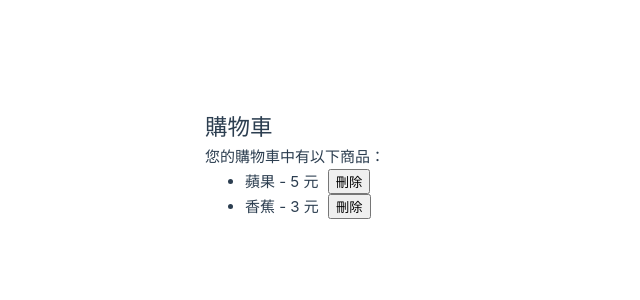
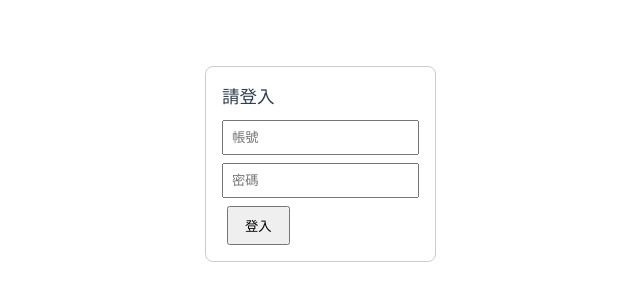
Before and after one commit to JerryChang0504/20250524vue3, a Vue app: page / in a window 1280 px wide. Shown: the part 236-536 px from the top of the page, without its empty margins (435-1075 px from the left). Built offline with nearby package versions, Linux system fonts and the light colour scheme.

Commit message:
src/components/ConditionalRendering.vue

```diff
--- a/src/App.vue
+++ b/src/App.vue
@@ -13,6 +13,7 @@ import TermsAgreement from './components/TermsAgreement.vue';
 import VbindStyle from './components/VbindStyle.vue';
 import VbindClass from './components/VbindClass.vue';
 import VifDemo from './components/VifDemo.vue'
+import ConditionalRendering from './components/ConditionalRendering.vue'
 const userDate = { name: 'Mary', age: 18 }
 
 </script>
@@ -28,7 +29,8 @@ const userDate = { name: 'Mary', age: 18 }
   </header>
 
   <main>
-    <VifDemo />
+    <ConditionalRendering />
+    <!-- <VifDemo /> -->
     <!-- <VbindClass /> -->
     <!-- <TermsAgreement /> -->
     <!-- <VbindClass /> -->
--- /dev/null
+++ b/src/components/ConditionalRendering.vue
@@ -0,0 +1,90 @@
+<template>
+    <div class="container">
+        <!-- 顯示登入表單 -->
+        <div v-if="!isLoggedIn">
+            <h3>請登入</h3>
+            <input v-model="username" placeholder="帳號" />
+            <input v-model="password" type="password" placeholder="密碼" />
+            <button @click="login">登入</button>
+            <p v-if="errorMsg" class="error">{{ errorMsg }}</p>
+        </div>
+
+        <!-- 登入後顯示身份內容 -->
+        <div v-else>
+            <div v-if="role === 'admin'">
+                <h2>👑 歡迎管理員 {{ username }}</h2>
+                <p>這是管理後台畫面。</p>
+            </div>
+
+            <div v-else-if="role === 'user'">
+                <h2>👤 歡迎會員 {{ username }}</h2>
+                <p>這是會員專區。</p>
+            </div>
+
+            <div v-else>
+                <p>身份不明，請聯絡客服。</p>
+            </div>
+
+            <button @click="logout">登出</button>
+        </div>
+    </div>
+</template>
+
+<script setup>
+import { ref } from 'vue'
+// 假資料（實務上應該由後端驗證）
+const users = [
+    { username: 'admin', password: '1234', role: 'admin' },
+    { username: 'user', password: '5678', role: 'user' },
+    { username: 'guest', password: '9012', role: '' },
+]
+
+const username = ref('')
+const password = ref('')
+const errorMsg = ref('')
+const role = ref('')
+const isLoggedIn = ref(false)
+const login = () => {
+    const found = users.find((u) => u.username === username.value && u.password === password.value)
+    if (found) {
+        role.value = found.role
+        isLoggedIn.value = true
+        errorMsg.value = ''
+    } else {
+        errorMsg.value = '確認帳密'
+    }
+}
+
+const logout = () => {
+    isLoggedIn.value = false
+    username.value = ''
+    password.value = ''
+    errorMsg.value = ''
+    role.value = ''
+}
+</script>
+
+<style scoped>
+.container {
+    max-width: 400px;
+    margin: 2rem auto;
+    padding: 1rem;
+    border: 1px solid #ccc;
+    border-radius: 8px;
+}
+
+input {
+    display: block;
+    width: 100%;
+    margin: 0.5rem 0;
+    padding: 0.5rem;
+}
+
+button {
+    padding: 0.5rem 1rem;
+}
+
+.error {
+    color: red;
+}
+</style>
```
